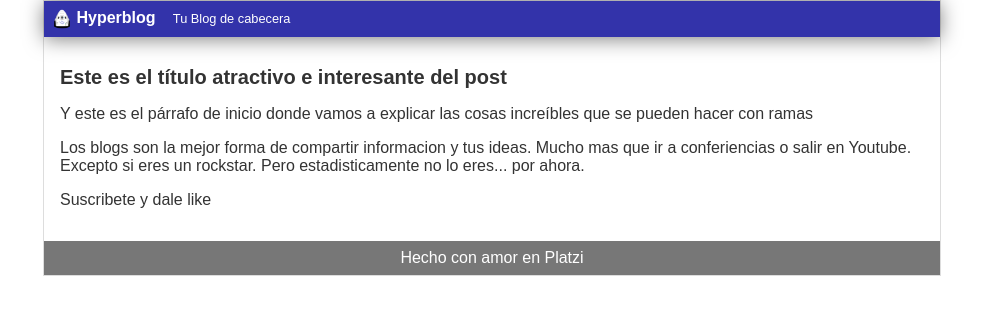
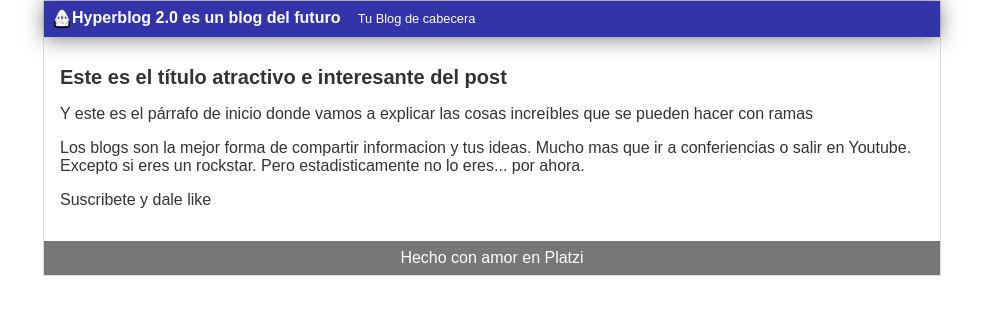
Before and after one commit to alesandra27/hyperblog, a plain HTML site: page blogpost.html in a window 1280 px wide. Shown: the whole page, without its empty margins (148-1131 px from the left). Drawn offline with Linux system fonts and the light colour scheme.

Commit message:
cambio de titulo

```diff
--- a/blogpost.html
+++ b/blogpost.html
@@ -8,7 +8,7 @@
     <body>
         <div id="container">
             <div id="cabecera">
-               <img id="logo" src="imagenes/dragon.png"> Hyperblog <span id="tagline">Tu Blog de cabecera</span>
+               <img id="logo" src="imagenes/dragon.png">Hyperblog 2.0 es un blog del futuro <span id="tagline">Tu Blog de cabecera</span>
             </div>
             <div id="post">
                 <h1>Este es el título atractivo
```
